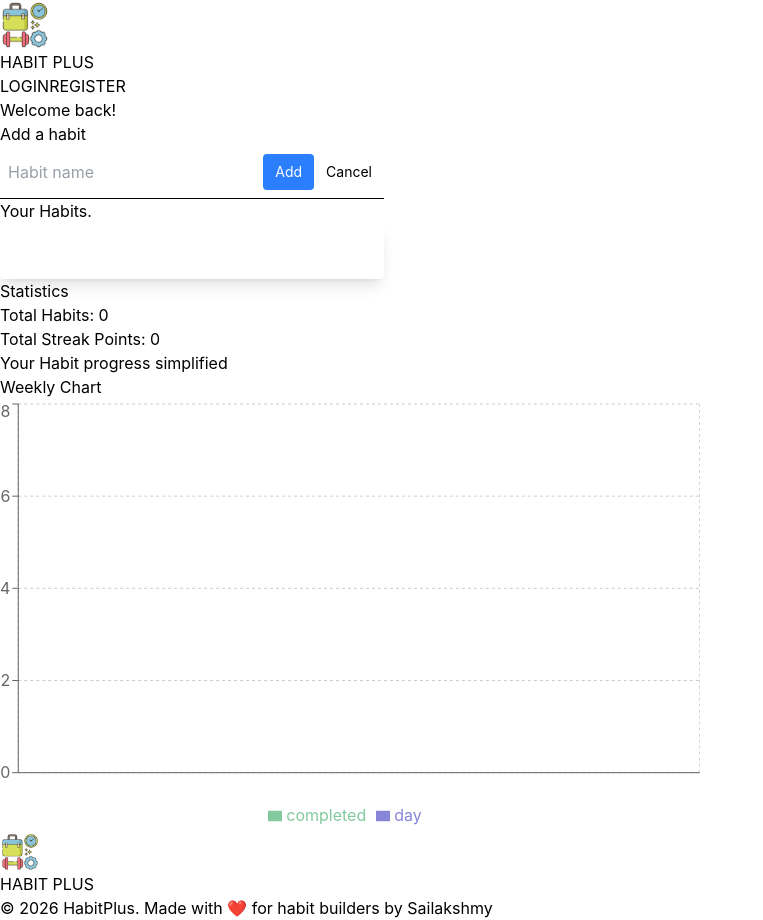
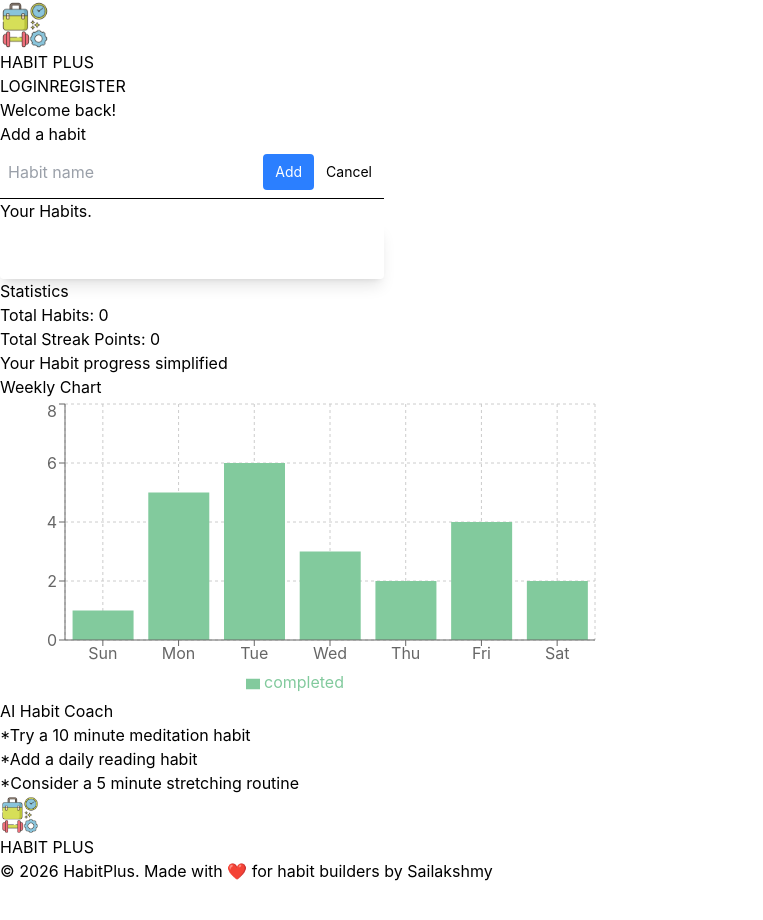
Before and after one commit to sailakshmie26/HabitFlow, a React (Vite) app: page /dashboard in a window 1280 px wide. Shown: the whole page, without its empty margins (0-763 px from the left). After the commit the page ends 883 px from the top, so only its background shows below. Built offline with nearby package versions, Linux system fonts and the light colour scheme; some icons are missing.

Commit message:
updating progressChart and more

```diff
--- a/src/components/AISuggestions.jsx
+++ b/src/components/AISuggestions.jsx
@@ -1,10 +1,18 @@
-import React from 'react'
+import { useSelector } from "react-redux"
+import { getAISuggestions } from "../services/aiService";
 
 const AiSuggestions = () => {
+  const habits = useSelector((state)=> state.habits.habits)
+  const suggestions = getAISuggestions(habits);
   return (
-    <div>
-
-    </div>
+    <>
+      <h2>AI Habit Coach</h2>
+      {
+        suggestions.map((state, i)=>(
+          <p key={i}>*{state}</p>
+        ))
+      }
+    </>
   )
 }
 
--- a/src/components/ProgressChart.jsx
+++ b/src/components/ProgressChart.jsx
@@ -1,5 +1,4 @@
 import { BarChart, Bar, XAxis, YAxis, CartesianGrid, Tooltip, Legend } from 'recharts';
-import { RechartsDevtools } from '@recharts/devtools';
 
 const data = [
   {day:"Sun", completed: 1},
@@ -19,24 +18,14 @@ const ProgressChart = () => {
       <h3>Weekly Chart</h3>
 
       <BarChart
-      style={{ width: '100%', maxWidth: '700px', maxHeight: '70vh', aspectRatio: 1.618 }}
-      responsive
-      data={data}
-      margin={{
-        top: 5,
-        right: 0,
-        left: 0,
-        bottom: 5,
-      }}
+      width={600} height={300} data={data}
     >
       <CartesianGrid strokeDasharray="3 3" />
-      <XAxis dataKey="name" />
-      <YAxis width="auto" />
+      <XAxis dataKey="day" />
+      <YAxis/>
       <Tooltip />
       <Legend />
-      <Bar dataKey="day" fill="#8884d8" activeBar={{ fill: 'pink', stroke: 'blue' }} radius={[10, 10, 0, 0]} />
-      <Bar dataKey="completed" fill="#82ca9d" activeBar={{ fill: 'gold', stroke: 'purple' }} radius={[10, 10, 0, 0]} />
-      <RechartsDevtools />
+      <Bar dataKey="completed" fill="#82ca9d"/>
     </BarChart>
 
     </>
--- a/src/features/habits/habitSlice.js
+++ b/src/features/habits/habitSlice.js
@@ -25,7 +25,7 @@ const habitSlice = createSlice({
          e => e.id === action.payload
       )
       if(habit){
-         if(!habit.sstreak)habit.streak = 0
+         if(!habit.streak)habit.streak = 0
          habit.streak += 1
       }
     }
--- a/src/services/aiService.js
+++ b/src/services/aiService.js
@@ -0,0 +1,8 @@
+export const getAISuggestions = (habits) => {
+    const suggestions = [
+        "Try a 10 minute meditation habit",
+        "Add a daily reading habit",
+        "Consider a 5 minute stretching routine"
+    ]
+    return suggestions;
+}
```
